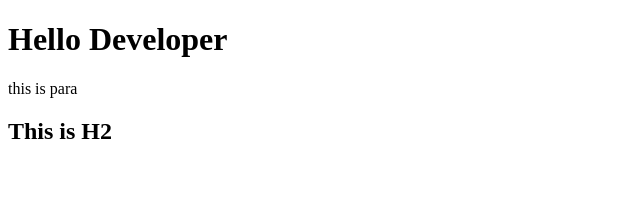
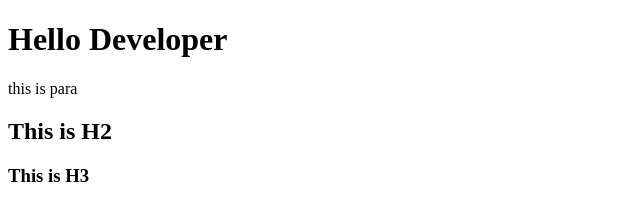
Before and after one commit to SuyogPalav/TestingPurpose, a plain HTML site: page index.html in a window 1280 px wide. Shown: the whole page, without its empty margins (0-640 px from the left). Drawn offline with Linux system fonts and the light colour scheme.

Commit message:
Added H3 Tag

```diff
--- a/index.html
+++ b/index.html
@@ -9,6 +9,6 @@
     <h1>Hello Developer</h1>
     <p1>this is para</p1>
     <h2>This is H2</h2>
-
+    <h3>This is H3</h3>
 </body>
 </html>
```
